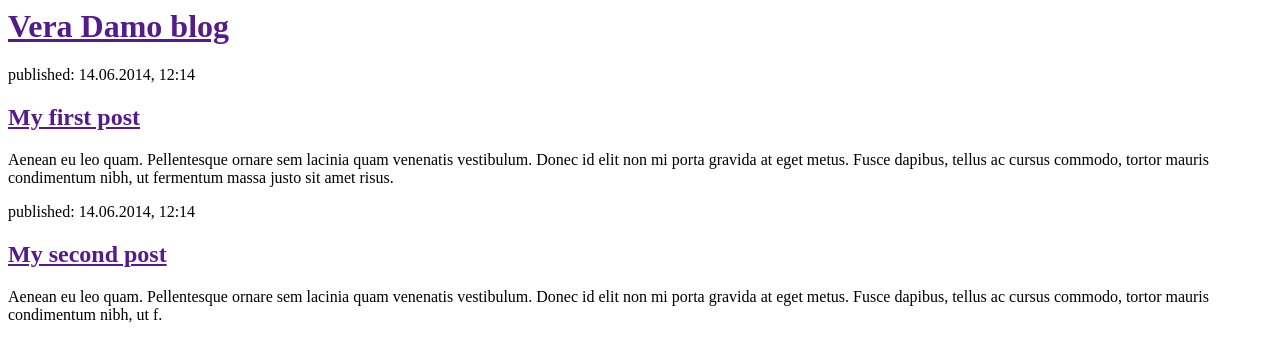
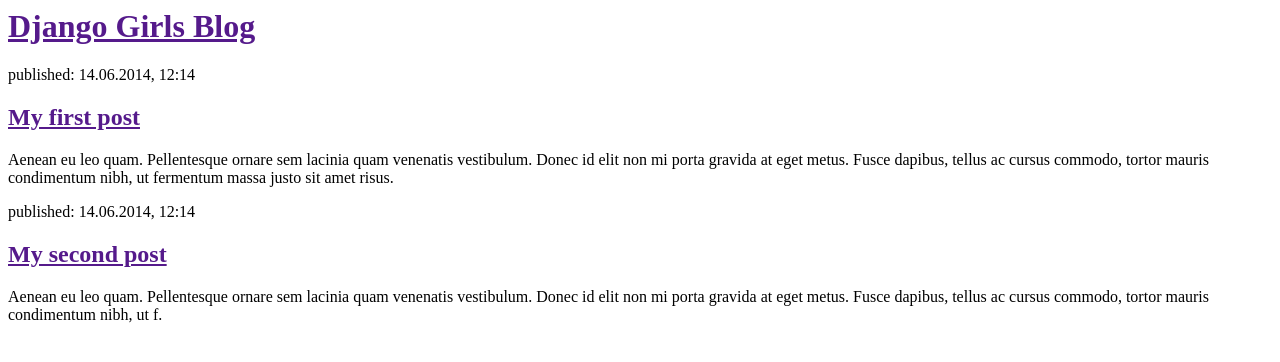
Before and after one commit to Davorsu/my-second-blog, a Django app: page / in a window 1280 px wide. Shown: the top 362 px of the page. Run offline with Django 3.2, Linux system fonts and the light colour scheme.

Commit message:
Changed the HTML for the site.

```diff
--- a/blog/templates/blog/post_list.html
+++ b/blog/templates/blog/post_list.html
@@ -1,10 +1,10 @@
 <html>
     <head>
-        <title>Vera Damo blog</title>
+        <title>Django Girls blog</title>
     </head>
     <body>
         <div>
-            <h1><a href="">Vera Damo blog</a></h1>
+            <h1><a href="">Django Girls Blog</a></h1>
         </div>
 
         <div>
--- a/blog/views.py
+++ b/blog/views.py
@@ -1,5 +1,4 @@
 from django.shortcuts import render
 
-# Create your views here.
 def post_list(request):
     return render(request, 'blog/post_list.html', {})
```
